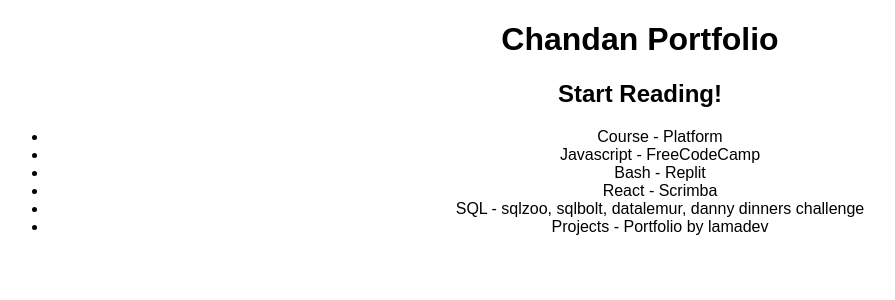
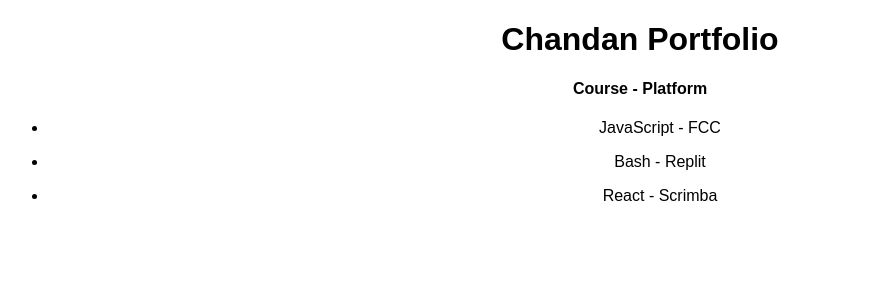
Before and after one commit to fullstackchandan/fullstackchandan.github.io, a React (Create React App) app: page / in a window 1280 px wide. Shown: the top 300 px of the page, without its empty margins (0-895 px from the left). Built offline with nearby package versions, Linux system fonts and the light colour scheme.

Commit message:
initial commit

```diff
--- a/src/App.js
+++ b/src/App.js
@@ -5,8 +5,10 @@
   return (
     <div className="App">
       <h1>Chandan Portfolio</h1>
-      <h2>Start Reading!</h2>
-      <Resource />
+      <h4>Course - Platform</h4>
+      <Resource course="JavaScript" platform="FCC" />
+      <Resource course="Bash" platform="Replit" />
+      <Resource course="React" platform="Scrimba" />
     </div>
   );
 }
--- a/src/Resource.js
+++ b/src/Resource.js
@@ -1,14 +1,13 @@
 import React from "react";
 
-export default function Resource() {
+export default function Resource(props) {
   return (
-    <ul>
-      <li>Course - Platform</li>
-      <li>Javascript - FreeCodeCamp</li>
-      <li>Bash - Replit</li>
-      <li>React - Scrimba</li>
-      <li>SQL - sqlzoo, sqlbolt, datalemur, danny dinners challenge</li>
-      <li>Projects - Portfolio by lamadev</li>
-    </ul>
+    <div>
+      <ul>
+        <li>
+          {props.course} - {props.platform}
+        </li>
+      </ul>
+    </div>
   );
 }
```
